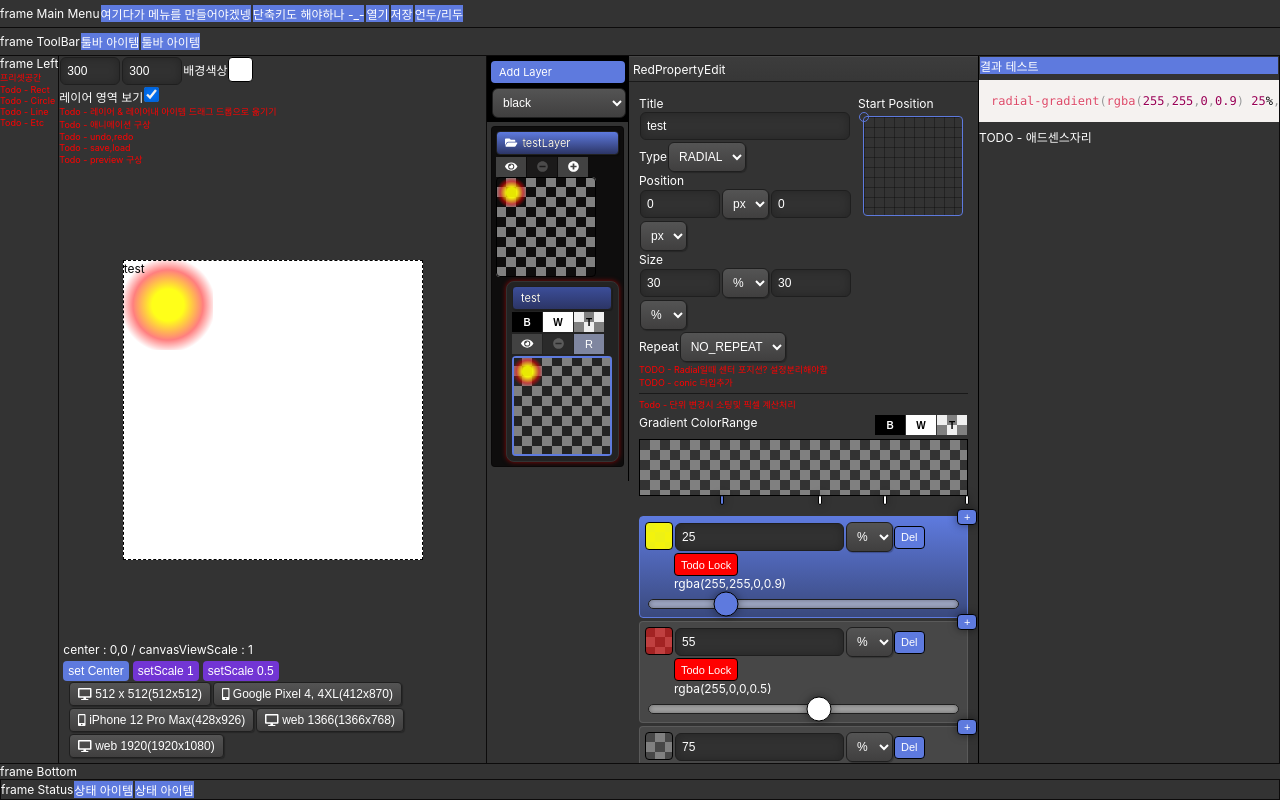
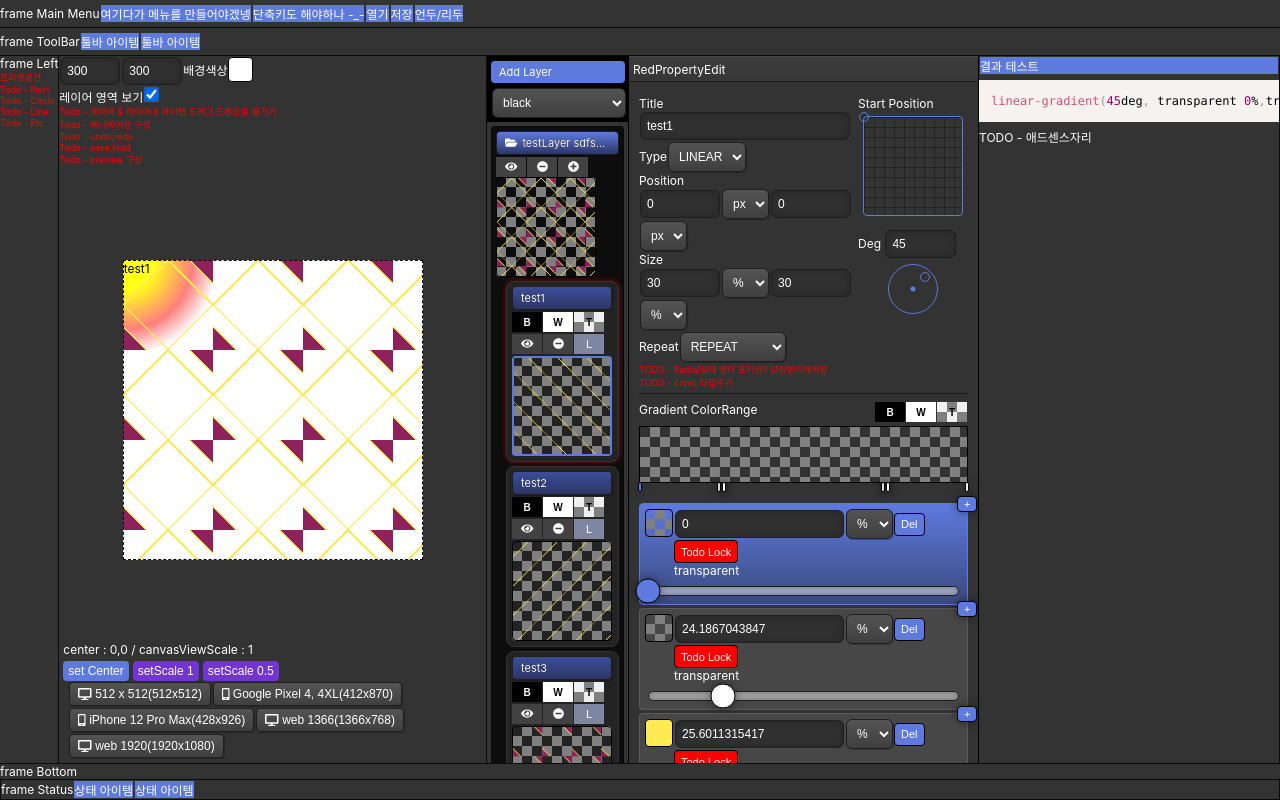
Before and after one commit to redcamel/RedGradient, a React (Create React App) app: page / in a window 1280 px wide. Built offline with nearby package versions, Linux system fonts and the light colour scheme.

Commit message:
- Radial 에서 At 추가 - Radial 에서 EndShape 추가

```diff
--- a/src/App.js
+++ b/src/App.js
@@ -25,76 +25,82 @@ class App extends React.Component {
       activeSubData: null,
       bgColor: '#fff',
       layers: [
-        // {
-        //   title: 'testLayer sdfsdfsdfsdf',
-        //   visible: true,
-        //   openYn: true,
-        //   items: [
-        //     {
-        //       title: 'test1',
-        //       type: 'linear-gradient',
-        //       repeatType: 'repeat',
-        //       deg: 45,
-        //       visible: true,
-        //       position: {x: 0, xUnit: 'px', y: 0, yUnit: 'px'},
-        //       size: {w: 30, wUnit: '%', h: 30, hUnit: '%'},
-        //       colorList: [
-        //         {color: 'transparent', rangeUnit:'%',range: 0},
-        //         {color: 'transparent', rangeUnit:'%',range: 24.1867043847},
-        //         {color: '#FFEA53', rangeUnit:'%',range: 25.6011315417},
-        //         {color: '#FFEA53', rangeUnit:'%',range: 25.6011315417},
-        //         {color: 'transparent', rangeUnit:'%',range: 25.6011315417},
-        //         {color: 'transparent', rangeUnit:'%',range: 74.3988684583},
-        //         {color: '#FFEA53', rangeUnit:'%',range: 74.3988684583},
-        //         {color: '#FFEA53', rangeUnit:'%',range: 75.8132956153},
-        //         {color: 'transparent', rangeUnit:'%',range: 75.8132956153},
-        //         {color: 'transparent', rangeUnit:'%',range: 100}
-        //       ]
-        //     },
-        //     {
-        //       title: 'test2',
-        //       type: 'linear-gradient',
-        //       repeatType: 'repeat',
-        //       deg: -45,
-        //       visible: true,
-        //       position: {x: 0, xUnit: 'px', y: 0, yUnit: 'px'},
-        //       size: {w: 30, wUnit: '%', h: 30, hUnit: '%'},
-        //       colorList: [
-        //         {color: 'transparent', rangeUnit:'%',range: 0},
-        //         {color: 'transparent', rangeUnit:'%',range: 24.1867043847},
-        //         {color: '#FFEA53', rangeUnit:'%',range: 25.6011315417},
-        //         {color: '#FFEA53', rangeUnit:'%',range: 25.6011315417},
-        //         {color: 'transparent', rangeUnit:'%',range: 25.6011315417},
-        //         {color: 'transparent', rangeUnit:'%',range: 74.3988684583},
-        //         {color: '#FFEA53', rangeUnit:'%',range: 74.3988684583},
-        //         {color: '#FFEA53', rangeUnit:'%',range: 75.8132956153},
-        //         {color: 'transparent', rangeUnit:'%',range: 75.8132956153},
-        //         {color: 'transparent', rangeUnit:'%',range: 100}
-        //       ]
-        //     },
-        //     {
-        //       title: 'test3',
-        //       type: 'linear-gradient',
-        //       repeatType: 'repeat',
-        //       deg: 45,
-        //       visible: true,
-        //       position: {x: 0, xUnit: 'px', y: 0, yUnit: 'px'},
-        //       size: {w: 30, wUnit: '%', h: 30, hUnit: '%'},
-        //       colorList: [
-        //         {color: '#8F225C', rangeUnit:'%',range: 0},
-        //         {color: '#8F225C', rangeUnit:'%',range: 12.4469589816},
-        //         {color: '#FFEA53', rangeUnit:'%',range: 12.4469589816},
-        //         {color: '#FFEA53', rangeUnit:'%',range: 13.8613861386},
-        //         {color: 'transparent', rangeUnit:'%',range: 13.8613861386},
-        //         {color: 'transparent', rangeUnit:'%',range: 86.1386138614},
-        //         {color: '#FFEA53', rangeUnit:'%',range: 86.1386138614},
-        //         {color: '#FFEA53', rangeUnit:'%',range: 87.5530410184},
-        //         {color: '#8F225C', rangeUnit:'%',range: 87.5530410184},
-        //         {color: '#8F225C', rangeUnit:'%',range: 100}
-        //       ]
-        //     }
-        //   ]
-        // },
+        {
+          title: 'testLayer sdfsdfsdfsdf',
+          visible: true,
+          openYn: true,
+          items: [
+            {
+              title: 'test1',
+              type: 'linear-gradient',
+              typeRepeat: 'repeat',
+              typeEndingShape : 'none',
+              deg: 45,
+              visible: true,
+              position: {x: 0, xUnit: 'px', y: 0, yUnit: 'px'},
+              at: {x: 0, xUnit: '%', y: 0, yUnit: '%'},
+              size: {w: 30, wUnit: '%', h: 30, hUnit: '%'},
+              colorList: [
+                {color: 'transparent', rangeUnit:'%',range: 0},
+                {color: 'transparent', rangeUnit:'%',range: 24.1867043847},
+                {color: '#FFEA53', rangeUnit:'%',range: 25.6011315417},
+                {color: '#FFEA53', rangeUnit:'%',range: 25.6011315417},
+                {color: 'transparent', rangeUnit:'%',range: 25.6011315417},
+                {color: 'transparent', rangeUnit:'%',range: 74.3988684583},
+                {color: '#FFEA53', rangeUnit:'%',range: 74.3988684583},
+                {color: '#FFEA53', rangeUnit:'%',range: 75.8132956153},
+                {color: 'transparent', rangeUnit:'%',range: 75.8132956153},
+                {color: 'transparent', rangeUnit:'%',range: 100}
+              ]
+            },
+            {
+              title: 'test2',
+              type: 'linear-gradient',
+              typeRepeat: 'repeat',
+              typeEndingShape : 'none',
+              deg: -45,
+              visible: true,
+              position: {x: 0, xUnit: 'px', y: 0, yUnit: 'px'},
+              at: {x: 0, xUnit: '%', y: 0, yUnit: '%'},
+              size: {w: 30, wUnit: '%', h: 30, hUnit: '%'},
+              colorList: [
+                {color: 'transparent', rangeUnit:'%',range: 0},
+                {color: 'transparent', rangeUnit:'%',range: 24.1867043847},
+                {color: '#FFEA53', rangeUnit:'%',range: 25.6011315417},
+                {color: '#FFEA53', rangeUnit:'%',range: 25.6011315417},
+                {color: 'transparent', rangeUnit:'%',range: 25.6011315417},
+                {color: 'transparent', rangeUnit:'%',range: 74.3988684583},
+                {color: '#FFEA53', rangeUnit:'%',range: 74.3988684583},
+                {color: '#FFEA53', rangeUnit:'%',range: 75.8132956153},
+                {color: 'transparent', rangeUnit:'%',range: 75.8132956153},
+                {color: 'transparent', rangeUnit:'%',range: 100}
+              ]
+            },
+            {
+              title: 'test3',
+              type: 'linear-gradient',
+              typeRepeat: 'repeat',
+              typeEndingShape : 'none',
+              deg: 45,
+              visible: true,
+              position: {x: 0, xUnit: 'px', y: 0, yUnit: 'px'},
+              at: {x: 0, xUnit: '%', y: 0, yUnit: '%'},
+              size: {w: 30, wUnit: '%', h: 30, hUnit: '%'},
+              colorList: [
+                {color: '#8F225C', rangeUnit:'%',range: 0},
+                {color: '#8F225C', rangeUnit:'%',range: 12.4469589816},
+                {color: '#FFEA53', rangeUnit:'%',range: 12.4469589816},
+                {color: '#FFEA53', rangeUnit:'%',range: 13.8613861386},
+                {color: 'transparent', rangeUnit:'%',range: 13.8613861386},
+                {color: 'transparent', rangeUnit:'%',range: 86.1386138614},
+                {color: '#FFEA53', rangeUnit:'%',range: 86.1386138614},
+                {color: '#FFEA53', rangeUnit:'%',range: 87.5530410184},
+                {color: '#8F225C', rangeUnit:'%',range: 87.5530410184},
+                {color: '#8F225C', rangeUnit:'%',range: 100}
+              ]
+            }
+          ]
+        },
         {
           title: 'testLayer ',
           visible: true,
@@ -103,10 +109,12 @@ class App extends React.Component {
             {
               title: 'test',
               type: 'radial-gradient',
-              repeatType: 'no-repeat',
+              typeRepeat: 'no-repeat',
+              typeEndingShape : 'none',
               deg: 45,
               visible: true,
               position: {x: 0, xUnit: 'px', y: 0, yUnit: 'px'},
+              at: {x: 0, xUnit: '%', y: 0, yUnit: '%'},
               size: {w: 30, wUnit: '%', h: 30, hUnit: '%'},
               colorList: [
                 {color: 'rgba(255,255,0,0.9)', rangeUnit:'%',range: 25},
--- a/src/editor/DataItem.js
+++ b/src/editor/DataItem.js
@@ -1,15 +1,18 @@
 import DataColor from "./DataColor";
+import GRADIENT_TYPE from "./GRADIENT_TYPE";
 
 let uuid = 0;
 
 function DataItem() {
   return {
     title: `gradient${uuid++}`,
-    type: 'linear-gradient',
-    repeatType: 'repeat',
+    type: GRADIENT_TYPE.LINEAR,
+    typeEndingShape: 'linear-gradient',
+    typeRepeat: 'repeat',
     deg: 90,
     visible: true,
     position: {x: 0, xUnit: '%', y: 0, yUnit: '%'},
+    at: {x: 0, xUnit: '%', y: 0, yUnit: '%'},
     size: {w: 100, wUnit: '%', h: 100, hUnit: '%'},
     colorList: [
       new DataColor(`rgba(255,255,255,1)`,0,'%'),
--- /dev/null
+++ b/src/editor/ENDING_SHAPE_TYPE.js
@@ -0,0 +1,6 @@
+const ENDING_SHAPE_TYPE = {
+  ELLIPSE: 'ellipse',
+  CIRCLE: 'circle',
+  NONE : 'none'
+};
+export default ENDING_SHAPE_TYPE;
--- a/src/editor/layer/RedLayer.jsx
+++ b/src/editor/layer/RedLayer.jsx
@@ -17,6 +17,7 @@ import {FontAwesomeIcon} from '@fortawesome/react-fontawesome'
 import {faEye, faEyeSlash, faFolder, faFolderOpen, faMinusCircle, faPlusCircle} from '@fortawesome/free-solid-svg-icons'
 import REPEAT_TYPE from "../REPEAT_TYPE.js";
 import RedLayerTop from "./RedLayerTop.jsx";
+import ENDING_SHAPE_TYPE from "../ENDING_SHAPE_TYPE";
 
 const SIZE = 100;
 
@@ -127,12 +128,20 @@ RedLayer.calcGradientItem = (data, checkVisible, layer) => {
     let colorRangeTxt = v['range'] === undefined ? '' : `${v['range']}${v['rangeUnit']}`;
     return `${v['color']} ${colorRangeTxt}`;
   });
-  const positionTxt = data['position'] ? ` ${data['position']['x']}${data['position']['xUnit']} ${data['position']['y']}${data['position']['yUnit']}` : '';
-  const sizeTxt = data['size'] ? ` ${data['size']['w']}${data['size']['wUnit']} ${data['size']['h']}${data['size']['hUnit']}` : '100% 100%';
-  const repeatTxt = data['repeatType'] === REPEAT_TYPE.REPEAT ? '' : data['repeatType']
+  let TEMP;
+  TEMP = data['position']
+  const positionTxt = TEMP ? ` ${TEMP['x']}${TEMP['xUnit']} ${TEMP['y']}${TEMP['yUnit']}` : '';
+  TEMP = data['size']
+  const sizeTxt = TEMP ? ` ${TEMP['w']}${TEMP['wUnit']} ${TEMP['h']}${TEMP['hUnit']}` : '100% 100%';
+  const repeatTxt = data['typeRepeat'] === REPEAT_TYPE.REPEAT ? '' : data['typeRepeat']
   let result
   if (data['type'] === GRADIENT_TYPE.LINEAR) result = `${data['type']}(${data['deg']}deg, ${gradients}) ${positionTxt} / ${sizeTxt} ${repeatTxt}`;
-  else result = `${data['type']}(${gradients}) ${positionTxt} / ${sizeTxt} ${repeatTxt}`;
+  else {
+    const endingShape = data['typeEndingShape'] === ENDING_SHAPE_TYPE.NONE ? '' : (data['typeEndingShape']+',')
+    TEMP = data['at']
+    const atTxt = TEMP ? `at ${TEMP['x']}${TEMP['xUnit']} ${TEMP['y']}${TEMP['yUnit']},` : '';
+    result = `${data['type']}(${endingShape} ${atTxt} ${gradients}) ${positionTxt} / ${sizeTxt} ${repeatTxt}`;
+  }
   return result
 };
 export default RedLayer;
--- /dev/null
+++ b/src/editor/property/RedPropertyAtEdit.jsx
@@ -0,0 +1,70 @@
+import React from "react";
+import RedSelect from "../../core/RedSelect.jsx";
+import RedNumber from "../../core/RedNumber.jsx";
+
+class RedPropertyAtEdit extends React.Component {
+  constructor(props) {
+    super(props);
+    this.state = {};
+  }
+
+  render() {
+    const rootComponent = this.props.rootComponent;
+    const rootComponentState = rootComponent.state;
+    const activeSubData = rootComponentState.activeSubData;
+    return <div>
+      At
+      <div>
+        <RedNumber
+          width={'80px'}
+          value={activeSubData['at']['x'] || 0}
+          HD_onInput={e => {
+            activeSubData['at']['x'] = e.target.value;
+            rootComponent.setState({});
+          }} />
+        <RedSelect value={activeSubData['at']['xUnit']} options={['px', '%']} HD_change={e => {
+          activeSubData['at']['xUnit'] = e.target.value;
+          rootComponent.setState({});
+        }} />
+        <RedNumber
+          width={'80px'}
+          value={activeSubData['at']['y'] || 0}
+          HD_onInput={e => {
+            activeSubData['at']['y'] = e.target.value;
+            rootComponent.setState({});
+          }} />
+        <RedSelect value={activeSubData['at']['yUnit']} options={['px', '%']} HD_change={e => {
+          activeSubData['at']['yUnit'] = e.target.value;
+          rootComponent.setState({});
+        }} />
+      </div>
+      Size
+      <div>
+        <RedNumber
+          width={'80px'}
+          value={activeSubData['size']['w'] || 0}
+          HD_onInput={e => {
+            activeSubData['size']['w'] = e.target.value;
+            rootComponent.setState({});
+          }} />
+        <RedSelect value={activeSubData['size']['wUnit']} options={['px', '%']} HD_change={e => {
+          activeSubData['size']['wUnit'] = e.target.value;
+          rootComponent.setState({});
+        }} />
+        <RedNumber
+          width={'80px'}
+          value={activeSubData['size']['h'] || 0}
+          HD_onInput={e => {
+            activeSubData['size']['h'] = e.target.value;
+            rootComponent.setState({});
+          }} />
+        <RedSelect value={activeSubData['size']['hUnit']} options={['px', '%']} HD_change={e => {
+          activeSubData['size']['hUnit'] = e.target.value;
+          rootComponent.setState({});
+        }} />
+      </div>
+    </div>;
+  }
+}
+
+export default RedPropertyAtEdit;
--- a/src/editor/property/RedPropertyEdit.jsx
+++ b/src/editor/property/RedPropertyEdit.jsx
@@ -17,6 +17,9 @@ import RedPropertyTypeEdit from "./RedPropertyTypeEdit.jsx";
 import RedPropertyPositionEdit from "./RedPropertyPositionEdit.jsx";
 import RedPropertyDegreeEdit from "./RedPropertyDegreeEdit.jsx";
 import RedPropertyRepeatEdit from "./RedPropertyRepeatEdit.jsx";
+import RedPropertyTypeEndingShapeEdit from "./RedPropertyTypeEndingShapeEdit";
+import RedPropertyAtEdit from "./RedPropertyAtEdit";
+import GRADIENT_TYPE from "../GRADIENT_TYPE";
 
 class RedPropertyEdit extends React.Component {
   render() {
@@ -25,7 +28,7 @@ class RedPropertyEdit extends React.Component {
     const activeLayer = rootComponentState.activeLayer;
     const data = rootComponentState.activeSubData;
     return <div style={style.container}>
-      <RedTitle title={'RedPropertyEdit'}/>
+      <RedTitle title={'RedPropertyEdit'} />
       <div style={style.contentWrap}>
         <div>
           <div style={{...style.itemContainer, display: 'flex'}}>
@@ -36,24 +39,25 @@ class RedPropertyEdit extends React.Component {
                 value={data['title']} HD_onInput={e => {
                 data['title'] = e.target.value;
                 rootComponent.setState({});
-              }}/>
-              <RedPropertyTypeEdit rootComponent={rootComponent}/>
-              <RedPropertyPositionEdit rootComponent={rootComponent}/>
-              <RedPropertyRepeatEdit rootComponent={rootComponent}/>
+              }} />
+              <RedPropertyTypeEdit rootComponent={rootComponent} />
+              {data.type === GRADIENT_TYPE.RADIAL ? <RedPropertyTypeEndingShapeEdit rootComponent={rootComponent} /> : ''}
+              {data.type === GRADIENT_TYPE.RADIAL ? <RedPropertyAtEdit rootComponent={rootComponent} /> : ''}
+              <RedPropertyPositionEdit rootComponent={rootComponent} />
+              <RedPropertyRepeatEdit rootComponent={rootComponent} />
               <div className={'todo'}>TODO - Radial일때 센터 포지션? 설정분리해야함</div>
               <div className={'todo'}>TODO - conic 타입추가</div>
             </div>
             <div>
               <div>Start Position</div>
-              <RedPropertyPositionEditByMouse rootComponent={rootComponent}/>
-              <div style={{height: '5px'}}/>
-              <RedPropertyDegreeEdit rootComponent={rootComponent}/>
+              <RedPropertyPositionEditByMouse rootComponent={rootComponent} />
+              <div style={{height: '5px'}} />
+              <RedPropertyDegreeEdit rootComponent={rootComponent} />
             </div>
           </div>
         </div>
         <div style={style.itemContainer}>
-          <div className={'todo'}>Todo - 단위 변경시 소팅및 픽셀 계산처리</div>
-          <RedGradientColorEdit rootComponent={rootComponent}/>
+          <RedGradientColorEdit rootComponent={rootComponent} />
         </div>
         <div style={style.itemContainer}>
           <div>Current Data</div>
--- a/src/editor/property/RedPropertyRepeatEdit.jsx
+++ b/src/editor/property/RedPropertyRepeatEdit.jsx
@@ -14,10 +14,10 @@ class RedPropertyRepeatEdit extends React.Component {
     return <div>
       Repeat
       <RedSelect
-        value={activeSubData['repeatType'].replace('-', '_').toUpperCase()}
+        value={activeSubData['typeRepeat'].replace('-', '_').toUpperCase()}
         options={Object.keys(REPEAT_TYPE)}
         HD_change={e => {
-          activeSubData['repeatType'] = REPEAT_TYPE[e.target.value];
+          activeSubData['typeRepeat'] = REPEAT_TYPE[e.target.value];
           rootComponent.setState({});
         }}/>
     </div>;
--- /dev/null
+++ b/src/editor/property/RedPropertyTypeEndingShapeEdit.jsx
@@ -0,0 +1,29 @@
+import React from "react";
+import RedSelect from "../../core/RedSelect.jsx";
+import GRADIENT_TYPE from "../GRADIENT_TYPE";
+import ENDING_SHAPE_TYPE from "../ENDING_SHAPE_TYPE";
+
+class RedPropertyTypeEndingShapeEdit extends React.Component {
+  constructor(props) {
+    super(props);
+    this.state = {};
+  }
+
+  render() {
+    const rootComponent = this.props.rootComponent;
+    const rootComponentState = rootComponent.state;
+    const activeSubData = rootComponentState.activeSubData;
+    return <div>
+      EndingShape
+      <RedSelect
+        value={activeSubData['typeEndingShape'].toUpperCase()}
+        options={Object.keys(ENDING_SHAPE_TYPE)}
+        HD_change={e => {
+          activeSubData['typeEndingShape'] = ENDING_SHAPE_TYPE[e.target.value];
+          rootComponent.setState({});
+        }}/>
+    </div>;
+  }
+}
+
+export default RedPropertyTypeEndingShapeEdit;
```
Also changed, not shown: 6 other files (tests, documents, lock files or other folders).
